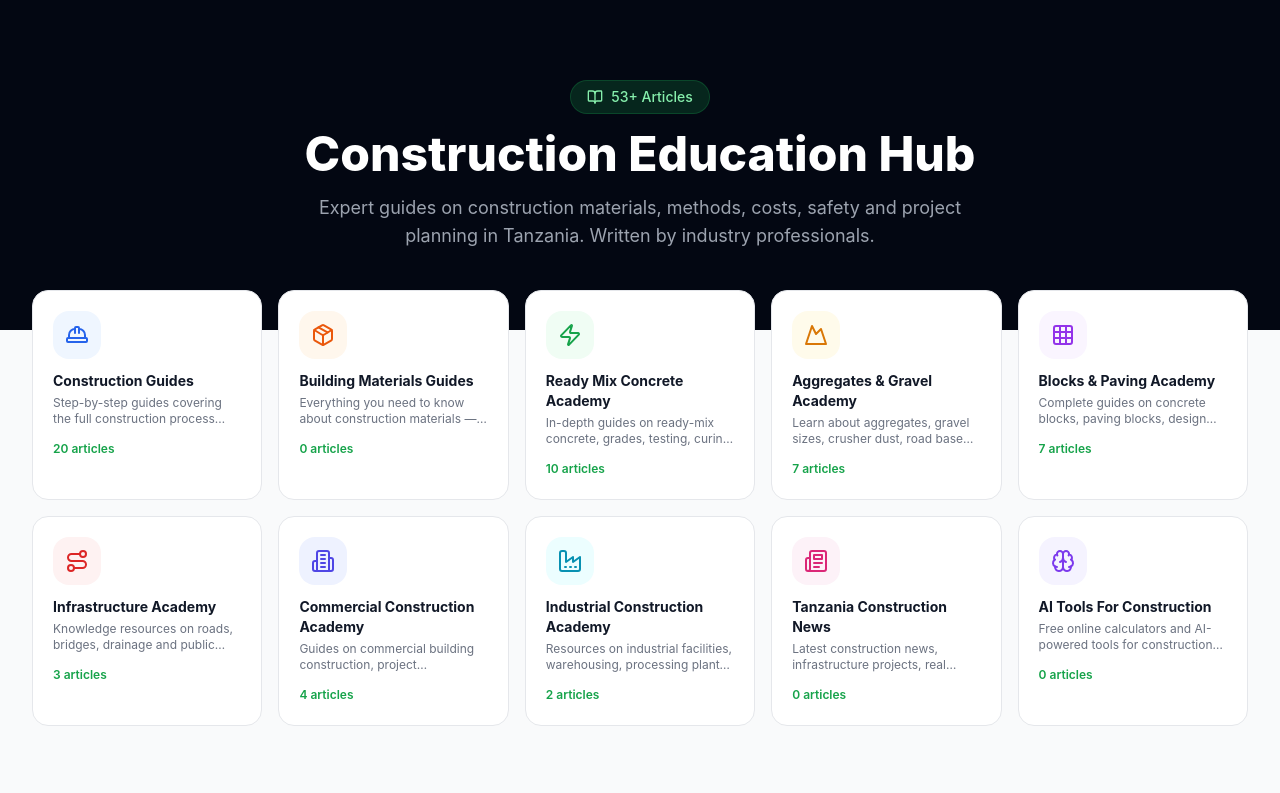
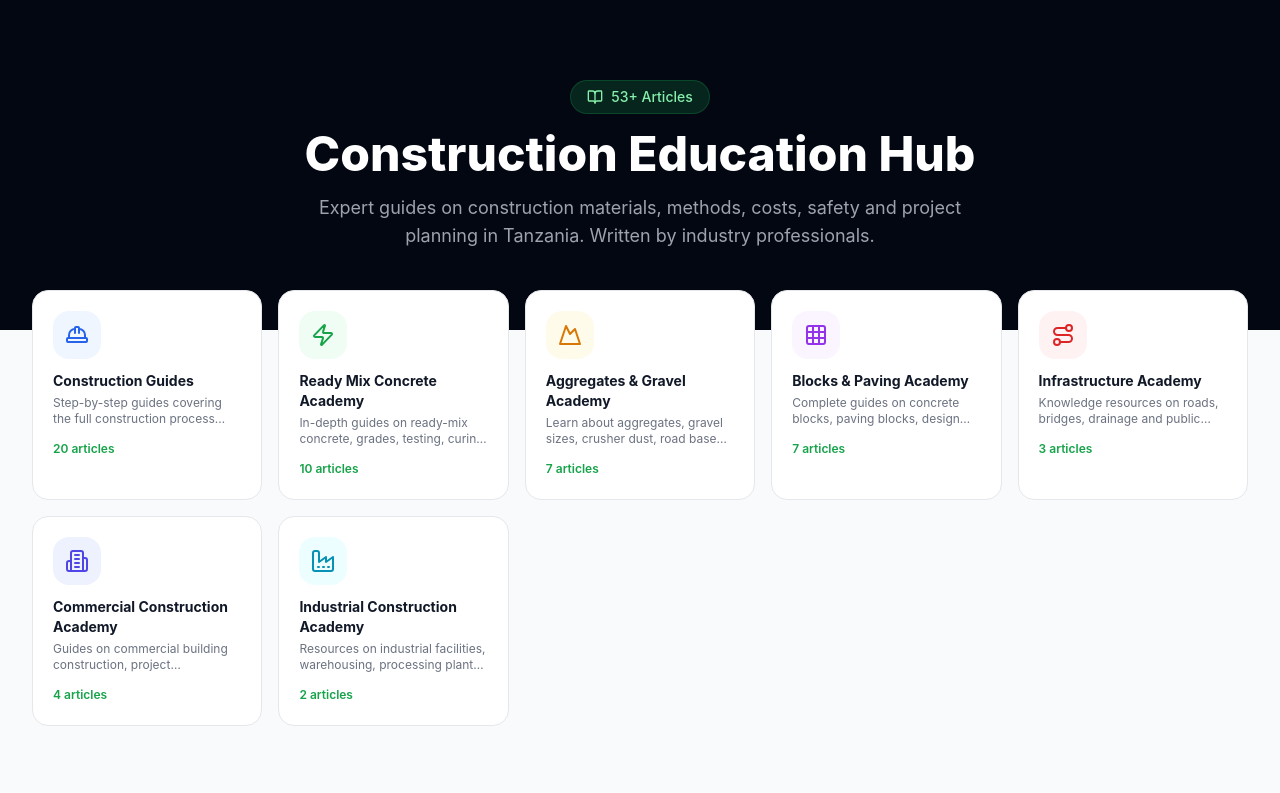
Before and after one commit to emkuwa/tanzibaba-materials, a Next.js app: page /learn in a window 1280 px wide. Shown: the top 793 px of the page. Built offline with nearby package versions, Linux system fonts and the light colour scheme; no server answers.

Commit message:
Remove 3 empty education categories

```diff
--- a/src/data/knowledge/categories.ts
+++ b/src/data/knowledge/categories.ts
@@ -8,15 +8,12 @@ export interface KnowledgeCategory {
 
 export const knowledgeCategories: KnowledgeCategory[] = [
   { slug: 'construction-guides', name: 'Construction Guides', description: 'Step-by-step guides covering the full construction process from planning to completion.', icon: 'HardHat' },
-  { slug: 'building-materials-guides', name: 'Building Materials Guides', description: 'Everything you need to know about construction materials — from concrete to blocks to paving.', icon: 'Package' },
   { slug: 'ready-mix-concrete-academy', name: 'Ready Mix Concrete Academy', description: 'In-depth guides on ready-mix concrete, grades, testing, curing and quality control.', icon: 'Zap' },
   { slug: 'aggregates-gravel-academy', name: 'Aggregates & Gravel Academy', description: 'Learn about aggregates, gravel sizes, crusher dust, road base and their role in construction.', icon: 'Mountain' },
   { slug: 'blocks-paving-academy', name: 'Blocks & Paving Academy', description: 'Complete guides on concrete blocks, paving blocks, design ideas and installation.', icon: 'Grid3x3' },
   { slug: 'infrastructure-academy', name: 'Infrastructure Academy', description: 'Knowledge resources on roads, bridges, drainage and public infrastructure construction.', icon: 'Route' },
   { slug: 'commercial-construction-academy', name: 'Commercial Construction Academy', description: 'Guides on commercial building construction, project management and best practices.', icon: 'Building2' },
   { slug: 'industrial-construction-academy', name: 'Industrial Construction Academy', description: 'Resources on industrial facilities, warehousing, processing plants and heavy construction.', icon: 'Factory' },
-  { slug: 'tanzania-construction-news', name: 'Tanzania Construction News', description: 'Latest construction news, infrastructure projects, real estate trends and market insights.', icon: 'Newspaper' },
-  { slug: 'ai-tools-for-construction', name: 'AI Tools For Construction', description: 'Free online calculators and AI-powered tools for construction estimates and planning.', icon: 'Brain' },
 ];
 
 export function getCategoryBySlug(slug: string): KnowledgeCategory | undefined {
```
